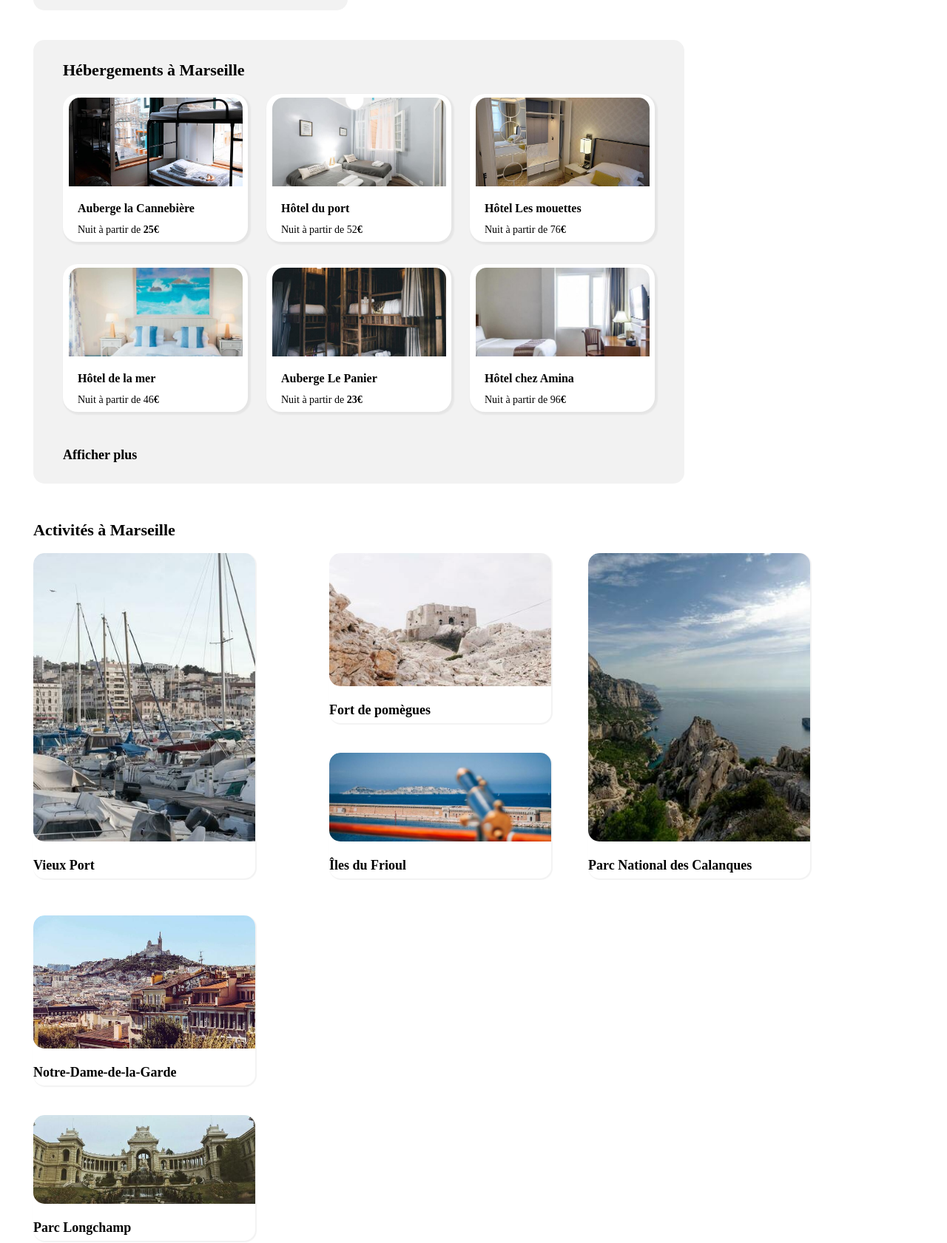
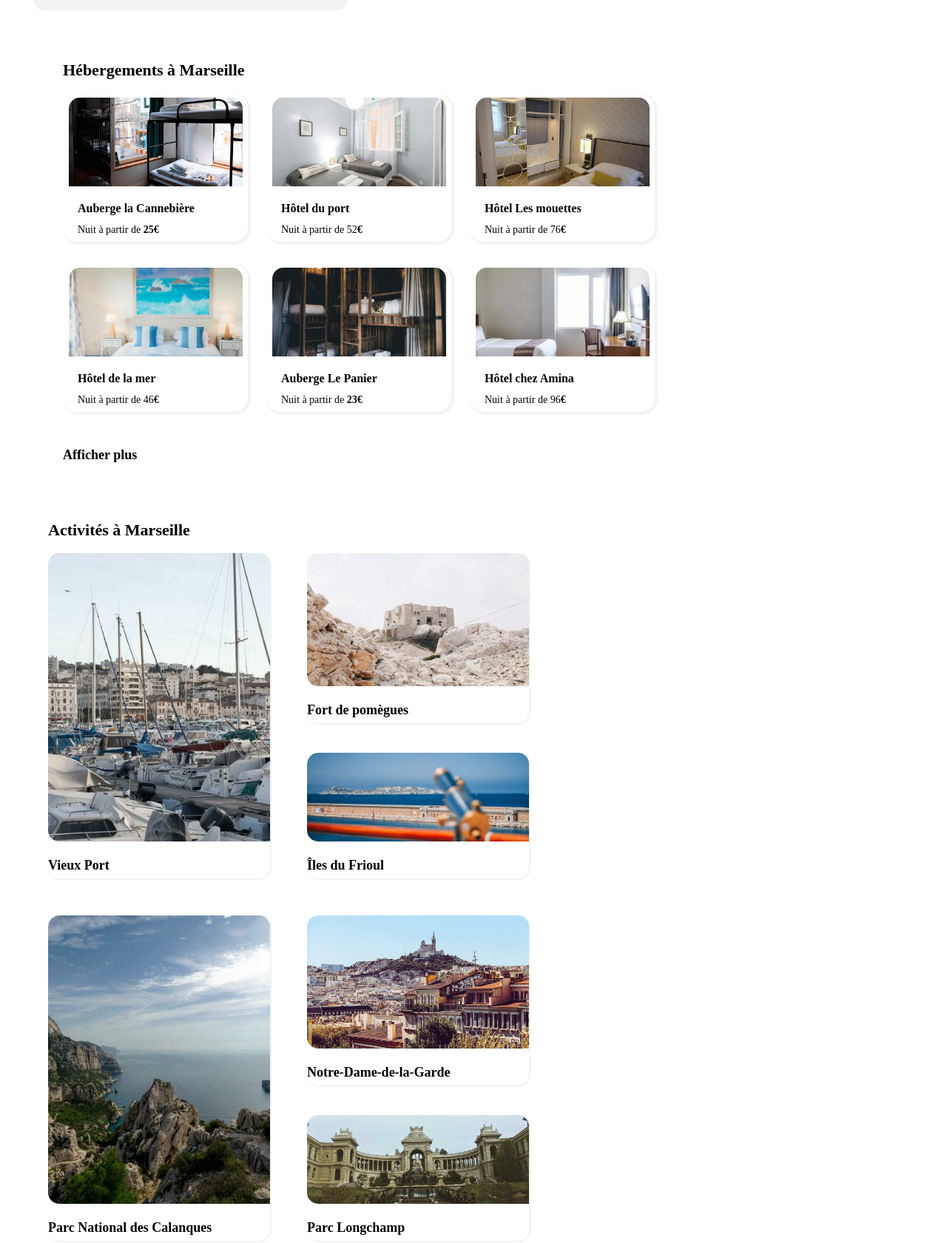
Before and after one commit to Swanndolia/DevOpenClass, a plain HTML site: page P2_lannoy_thomas/index.html in a window 1280 px wide. Shown: the part 992-2673 px from the top of the page at 74% size. Drawn offline with Linux system fonts and the light colour scheme.

Commit message:
website design adapted for phone and tablet

```diff
--- a/P2_lannoy_thomas/css/mobile.css
+++ b/P2_lannoy_thomas/css/mobile.css
@@ -1,4 +1,19 @@
-@media screen and (max-width: 649px) {
+@media screen and (min-width: 741px) and (max-width: 1400px) {
+  #activityTab {
+    padding-left: 20px;
+    margin-bottom: 50px;
+    max-width: 900px;
+  }
+  #lodgingList {
+    justify-content: left;
+    column-gap: 25px;
+    background-color: white;
+  }
+  #lodgingListTabContainer {
+    background-color: white;
+  }
+}
+@media screen and (max-width: 740px) {
   body {
     margin: 0px;
   }
--- a/P2_lannoy_thomas/css/style.css
+++ b/P2_lannoy_thomas/css/style.css
@@ -211,7 +211,7 @@ font-size: 20px;
   display: flex;
   flex-direction: column;
 }
-#lodging {
+#ourLodging {
   display: flex;
   flex-direction: column;
 }
--- a/P2_lannoy_thomas/index.html
+++ b/P2_lannoy_thomas/index.html
@@ -168,8 +168,8 @@
               <h3>Vieux Port</h3>
             </div>
           </div>
-          <a href="">
           <div id="activityTabContainerLeft">
+            <a href=""></a>
             <div class="activityMediumContainer">
               <img class="activityMediumContainerImg" alt="Fort de pomègues" src="img/activites/fort.jpg" />
               <div class="activityCaption">
@@ -225,7 +225,7 @@
         <a class="navLinkList" href="">Condition générales de vente</a>
         <a class="navLinkList" href="">Données et confidentialité</a>
       </div>
-      <div id="lodging">
+      <div id="ourLodging">
         <h3>Nos Hébergements</h3>
         <a class="navLinkList" href="">Charte qualité</a>
         <a class="navLinkList" href="">Soumettre votre hôtel</a>
```
